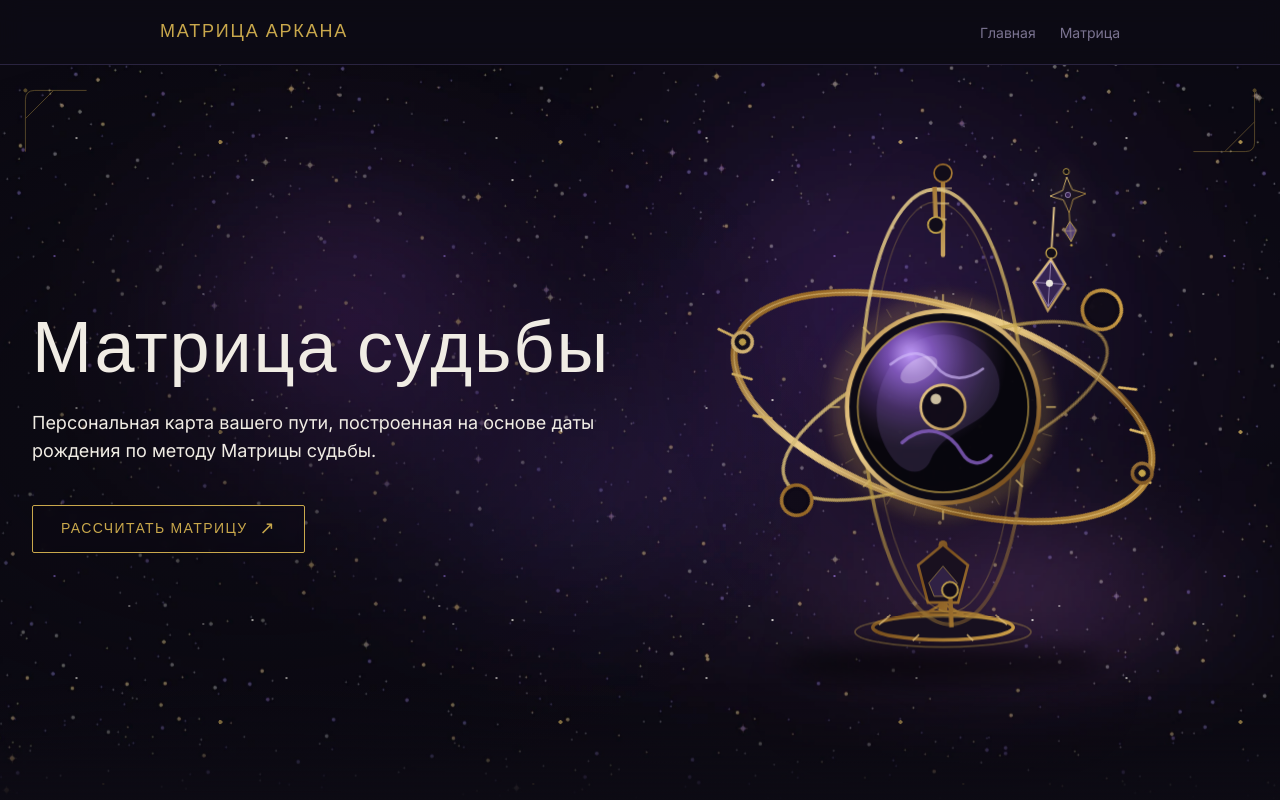
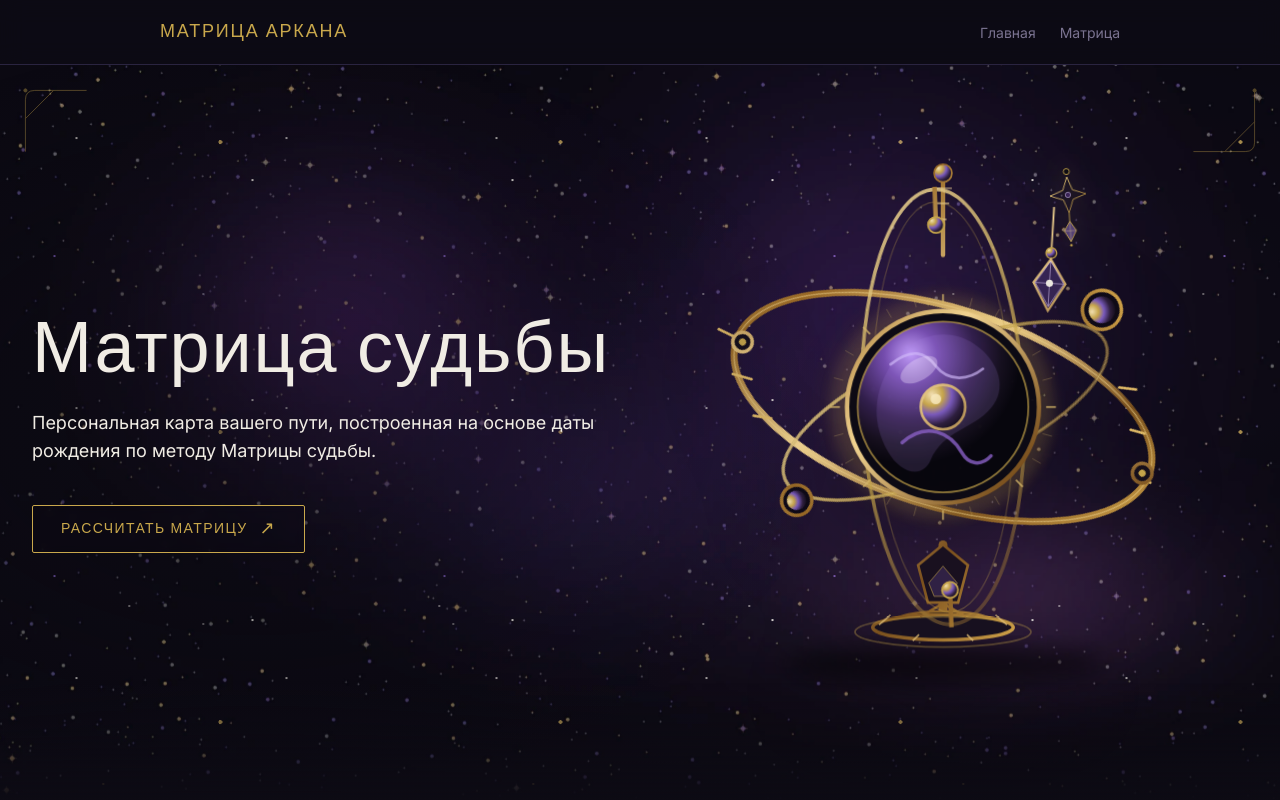
Before and after one commit to Nikolanikol/matrix-arcana, a Next.js app: page / in a window 1280 px wide. Shown: the top 800 px of the page. Built offline with nearby package versions, Linux system fonts and the light colour scheme.

Commit message:
fix: correct celestial orb gradient coordinate spaces

```diff
--- a/src/shared/ui/CelestialOrrery.tsx
+++ b/src/shared/ui/CelestialOrrery.tsx
@@ -29,18 +29,18 @@ export function CelestialOrrery() {
           <stop offset=".5" stopColor="#C9A84C" stopOpacity=".72" />
           <stop offset="1" stopColor="#7A5123" stopOpacity=".35" />
         </linearGradient>
-        <radialGradient id="orrery-amethyst" cx="0" cy="0" r="1" gradientTransform="matrix(75 82 -78 71 324 278)" gradientUnits="userSpaceOnUse">
+        <radialGradient id="orrery-amethyst" cx="324" cy="278" r="124" gradientUnits="userSpaceOnUse">
           <stop stopColor="#C8A3FF" />
           <stop offset=".24" stopColor="#7850B3" />
           <stop offset=".58" stopColor="#33204D" />
           <stop offset=".82" stopColor="#17111F" />
           <stop offset="1" stopColor="#08070D" />
         </radialGradient>
-        <radialGradient id="orrery-core-light" cx="0" cy="0" r="1" gradientTransform="matrix(0 145 -145 0 350 337)" gradientUnits="userSpaceOnUse">
+        <radialGradient id="orrery-core-light" cx="350" cy="337" r="145" gradientUnits="userSpaceOnUse">
           <stop stopColor="#C9A84C" stopOpacity=".24" />
           <stop offset="1" stopColor="#C9A84C" stopOpacity="0" />
         </radialGradient>
-        <radialGradient id="orrery-jewel" cx="0" cy="0" r="1" gradientTransform="matrix(15 17 -16 14 0 0)" gradientUnits="userSpaceOnUse">
+        <radialGradient id="orrery-jewel" cx=".25" cy=".22" r=".9">
           <stop stopColor="#F7E4B4" />
           <stop offset=".28" stopColor="#C9A84C" />
           <stop offset=".5" stopColor="#7C5CBF" />
```
